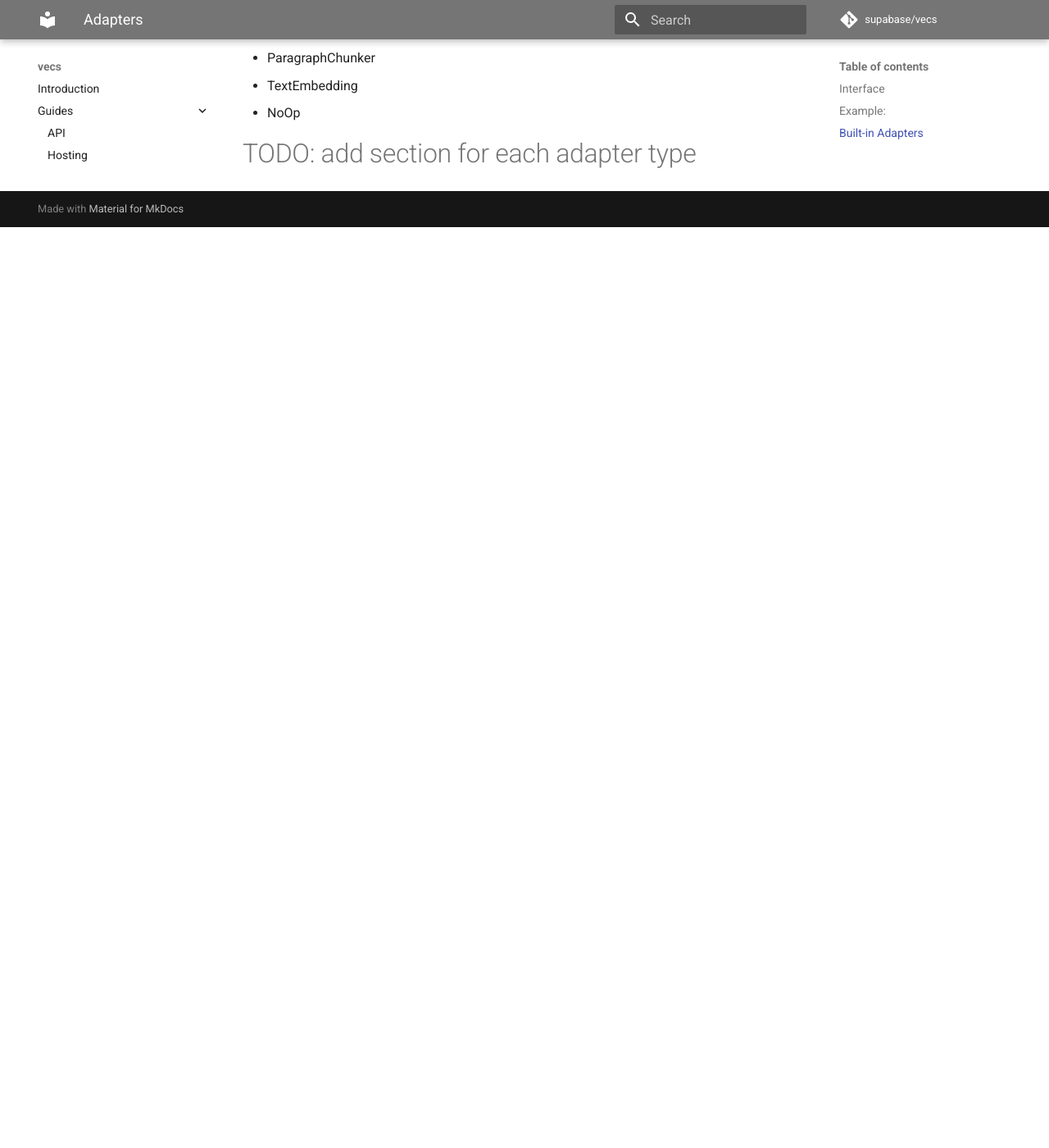
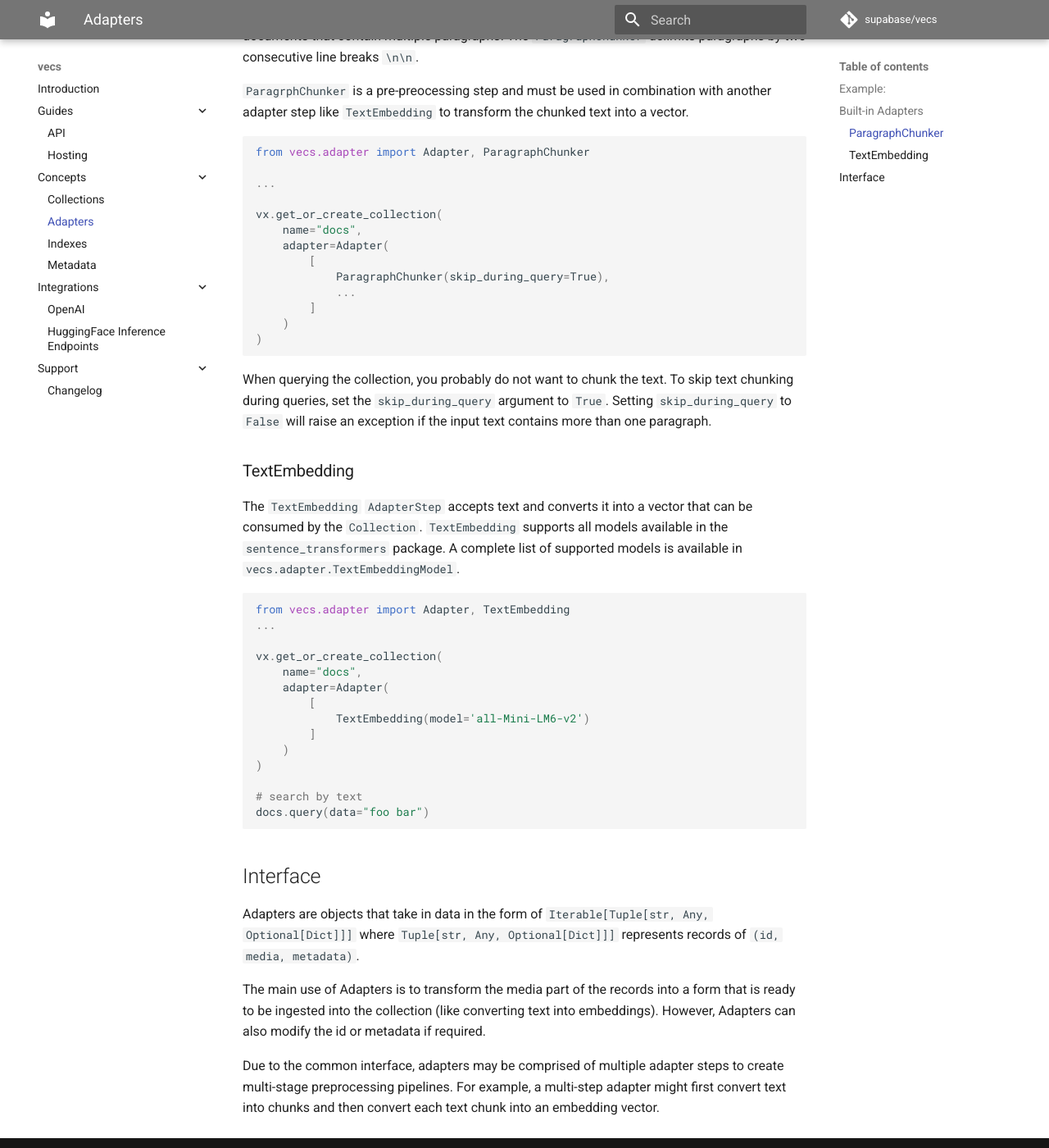
Before and after one commit to supabase/vecs, an MkDocs documentation site: the page built from docs/concepts_adapters.md, in a window 1280 px wide and 1400 px high, scrolled down 1877 px. Shown: the whole window at 82% size. Built offline with MkDocs 1.6.1 and Material for MkDocs 9.7.7, drawn with Linux system fonts in a browser that asks for light colours; comment, search, counter and statistics services are not loaded; before the commit the page ends 2154 px from its top, so only the background shows below that; some of the changed text lies outside the part shown.

Commit message:
document built-in adapter steps

````diff
--- a/docs/concepts_adapters.md
+++ b/docs/concepts_adapters.md
@@ -2,40 +2,31 @@
 
 Adapters are an optional feature to transform data before adding to or querying from a collection. Adapters provide a customizable and modular way to express data transformations and make interacting with collections more erganomic.
 
-
-## Interface
-
-Adapters are objects that take in data in the form of `Iterable[Tuple[str, Any, Optional[Dict]]]` where `Tuple[str, Any, Optional[Dict]]]` represents records of `(id, media, metadata)`.
-
-The main use of Adapters is to transform the media part of the records into a form that is ready to be ingested into the collection (like converting text into embeddings). However, Adapters can also modify the id or metadata if required.
-
-Due to the common interface, adapters may be comprised of multiple adapter steps to create multi-stage preprocessing pipelines. For example, a multi-step adapter might first convert text into chunks and then convert each text chunk into an embedding vector.
+Additionally, adapter transformations are applied lazily and can internally batch operations which can make them more memory and CPU efficient compared to manually executing transforms.
 
 ## Example:
 As an example, we'll create a collection with an adapter that chunks text into paragraphs and converts each chunk into an embedding vector using the `all-Mini-LM6-v2` model.
 
-First, install `vecs` with optional dependencies for text embeddings
+First, install `vecs` with optional dependencies for text embeddings:
 ```sh
-pip install "vecs[text_adapters]"
+pip install "vecs[text_embedding]"
 ```
 
 Then create a collection with an adapter to chunk text into paragraphs and embed each paragraph using the `all-Mini-LM6-v2` 384 dimensional text embedding model.
 
 ```python
 import vecs
-from vecs.adapter import Adapter
-from vecs.adapter.text import ParagraphChunker, TextEmbedding
+from vecs.adapter import Adapter, ParagraphChunker, TextEmbedding
 
 # create vector store client
-DB_CONNECTION = "postgresql://<user>:<password>@<host>:<port>/<db_name>"
-vx = vecs.Client(DB_CONNECTION)
+vx = vecs.Client("postgresql://<user>:<password>@<host>:<port>/<db_name>")
 
-# create a collection named docs with 3 dimensional vectors
+# create a collection with an adapter
 docs = vx.get_or_create_collection(
     name="docs",
     adapter=Adapter(
         [
-            ParagraphChunker(),
+            ParagraphChunker(skip_during_query=True),
             TextEmbedding(model='all-Mini-LM6-v2'),
         ]
     )
@@ -70,14 +61,69 @@
 docs.query(data="foo bar")
 ```
 
+In summary, `Adapter`s allow you to work with a collection as though they store your prefered data type natively.
+
 
 ## Built-in Adapters
 
 vecs provides several built-in Adapters.
 
-- ParagraphChunker
-- TextEmbedding
-- NoOp
+- [ParagraphChunker](#paragraphchunker)
+- [TextEmbedding](#textembedding)
+
+Have an idea for a useful adapter? [Open an issue](https://github.com/supabase/vecs/issues/new/choose) requesting it.
+
+### ParagraphChunker
+
+The `ParagraphChunker` `AdapterStep` splits text media into paragraphs and yields each paragraph as a separate record. That can be a useful pre-processing step when upserting large documents that contain multiple paragraphs. The `ParagraphChunker` delimits paragraphs by two consecutive line breaks `\n\n`.
+
+`ParagrphChunker` is a pre-preocessing step and must be used in combination with another adapter step like `TextEmbedding` to transform the chunked text into a vector.
 
 
-# TODO: add section for each adapter type
+```python
+from vecs.adapter import Adapter, ParagraphChunker
+
+...
+
+vx.get_or_create_collection(
+    name="docs",
+    adapter=Adapter(
+        [
+            ParagraphChunker(skip_during_query=True),
+            ...
+        ]
+    )
+)
+```
+
+When querying the collection, you probably do not want to chunk the text. To skip text chunking during queries, set the `skip_during_query` argument to `True`. Setting `skip_during_query` to `False` will raise an exception if the input text contains more than one paragraph.
+
+
+### TextEmbedding
+
+The `TextEmbedding` `AdapterStep` accepts text and converts it into a vector that can be consumed by the `Collection`. `TextEmbedding` supports all models available in the `sentence_transformers` package. A complete list of supported models is available in `vecs.adapter.TextEmbeddingModel`.
+
+```python
+from vecs.adapter import Adapter, TextEmbedding
+...
+
+vx.get_or_create_collection(
+    name="docs",
+    adapter=Adapter(
+        [
+            TextEmbedding(model='all-Mini-LM6-v2')
+        ]
+    )
+)
+
+# search by text
+docs.query(data="foo bar")
+```
+
+## Interface
+
+Adapters are objects that take in data in the form of `Iterable[Tuple[str, Any, Optional[Dict]]]` where `Tuple[str, Any, Optional[Dict]]]` represents records of `(id, media, metadata)`.
+
+The main use of Adapters is to transform the media part of the records into a form that is ready to be ingested into the collection (like converting text into embeddings). However, Adapters can also modify the id or metadata if required.
+
+Due to the common interface, adapters may be comprised of multiple adapter steps to create multi-stage preprocessing pipelines. For example, a multi-step adapter might first convert text into chunks and then convert each text chunk into an embedding vector.
````
